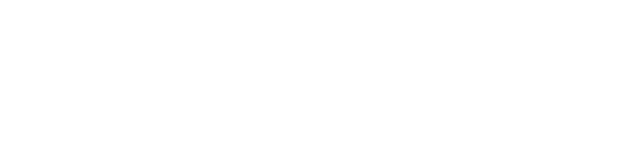
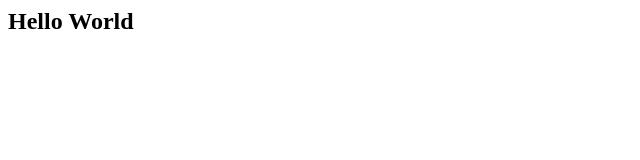
Before and after one commit to zanzankoe/test-project, a plain HTML site: page index.html in a window 1280 px wide. Shown: the whole page, without its empty margins (0-640 px from the left). Drawn offline with Linux system fonts and the light colour scheme.

Commit message:
added header[issue 53]

```diff
--- a/index.html
+++ b/index.html
@@ -1,2 +1,8 @@
 <html>
+    <header>
+        <h2>Hello World</h2>
+    </header>
+    <body>
+
+    </body>
 </html>
```
